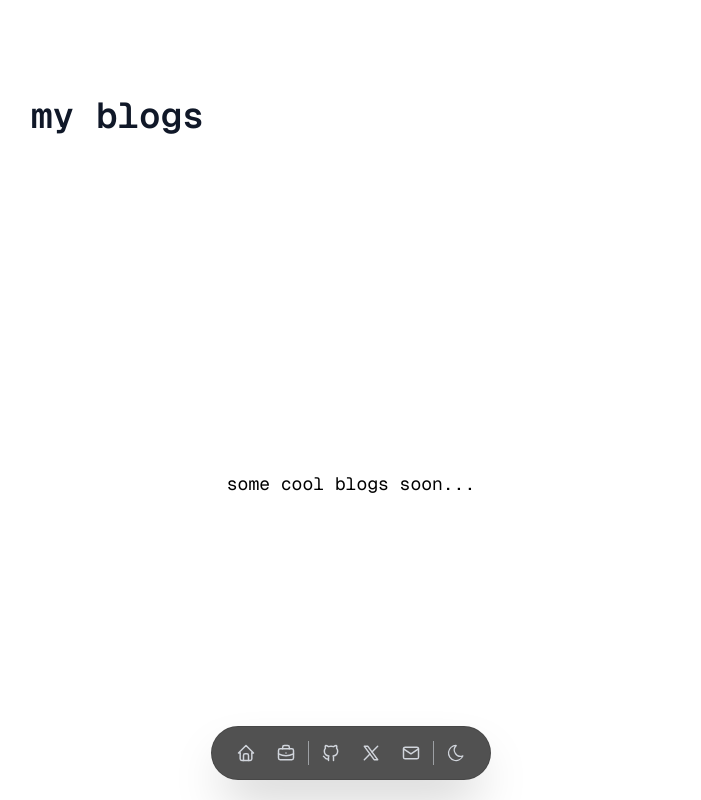
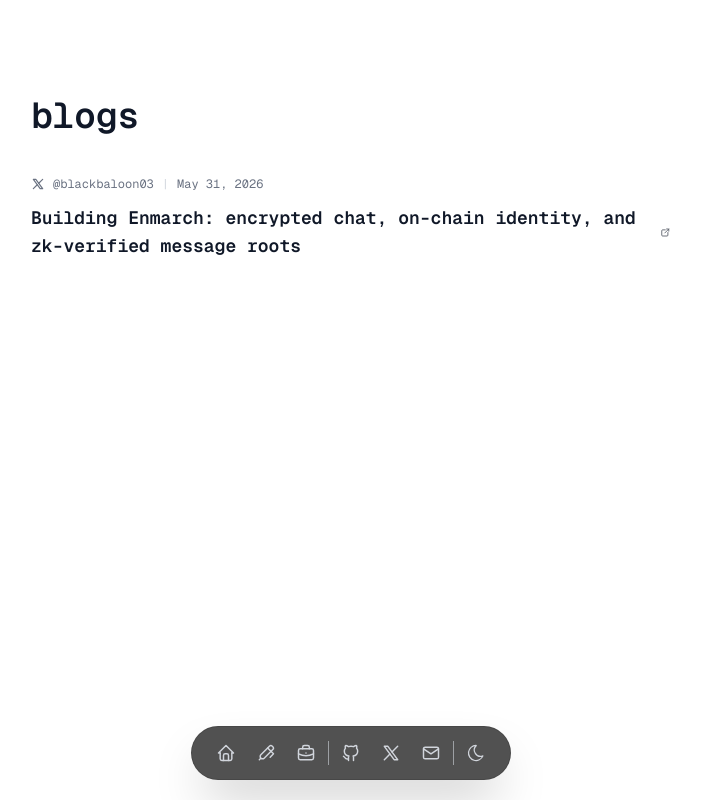
Before and after one commit to Shubbu03/portfolio, a Next.js app: page /blogs in a window 1280 px wide. Shown: the whole page, without its empty margins (289-990 px from the left). Built offline with nearby package versions, Linux system fonts and the light colour scheme.

Commit message:
added blogs page, other small updates

```diff
--- a/app/blogs/page.tsx
+++ b/app/blogs/page.tsx
@@ -1,23 +1,68 @@
 "use client";
 
+import { IconBrandX, IconExternalLink } from "@tabler/icons-react";
 import { motion } from "framer-motion";
+
+const blogPosts = [
+	{
+		title:
+			"Building Enmarch: encrypted chat, on-chain identity, and zk-verified message roots",
+		date: "May 31, 2026",
+		href: "https://x.com/blackbaloon03/status/2060945552863535477",
+	},
+];
 
 export default function Blogs() {
 	return (
 		<>
 			<div className="w-full max-w-2xl mx-auto px-4 pt-16 sm:pt-24 sticky top-0 z-10 bg-white dark:bg-black transition-colors duration-300">
 				<motion.h1
-          className="text-3xl sm:text-4xl font-semibold mb-6 sm:mb-8 text-start text-gray-900 dark:text-white"
+					className="text-3xl sm:text-4xl font-semibold mb-3 sm:mb-4 text-start text-gray-900 dark:text-white"
 					initial={{ opacity: 0, y: -20 }}
 					animate={{ opacity: 1, y: 0 }}
 					transition={{ duration: 0.5 }}
 				>
-          my blogs
+					blogs
 				</motion.h1>
 			</div>
 
-      <div className="flex-grow flex items-center justify-center">
-        <p className="text-lg text-center">some cool blogs soon...</p>
+			<div className="flex-grow w-full max-w-2xl mx-auto px-4 pb-16 sm:pb-24">
+				<div className="divide-y divide-gray-200 dark:divide-gray-700">
+					{blogPosts.map((post, index) => (
+						<motion.article
+							key={post.href}
+							className="py-6"
+							initial={{ opacity: 0, y: 20 }}
+							animate={{ opacity: 1, y: 0 }}
+							transition={{ delay: index * 0.1 + 0.1, duration: 0.35 }}
+						>
+							<a
+								href={post.href}
+								target="_blank"
+								rel="noopener noreferrer"
+								className="group block"
+							>
+								<div className="mb-2 flex items-center gap-2 text-xs text-gray-500 dark:text-gray-400">
+									<IconBrandX size={14} aria-hidden="true" />
+									<span>@blackbaloon03</span>
+									<span className="text-gray-300 dark:text-gray-600">|</span>
+									<time dateTime="2026-05-31">{post.date}</time>
+								</div>
+								<h2 className="inline-flex items-center text-base sm:text-lg font-semibold text-gray-900 dark:text-white">
+									<span className="relative py-1">
+										{post.title}
+										<span className="absolute bottom-0 left-0 h-px w-0 bg-current transition-all duration-300 ease-in-out group-hover:w-full"></span>
+									</span>
+									<IconExternalLink
+										size={15}
+										aria-hidden="true"
+										className="ml-2 opacity-70 transition-opacity group-hover:opacity-100"
+									/>
+								</h2>
+							</a>
+						</motion.article>
+					))}
+				</div>
 			</div>
 		</>
 	);
--- a/app/page.tsx
+++ b/app/page.tsx
@@ -1,5 +1,5 @@
 import Landing from "../components/Landing";
 
 export default function Home() {
-  return <Landing />;
+	return <Landing />;
 }
--- a/components/Dock.tsx
+++ b/components/Dock.tsx
@@ -9,6 +9,7 @@ import {
   IconMail,
   IconMoon,
   IconSun,
+  IconBallpen,
 } from "@tabler/icons-react";
 import { useTheme } from "next-themes";
 
@@ -93,11 +94,11 @@ export default function Dock() {
           label="Home"
           icon={<IconHome size={iconSize} strokeWidth={1.75} />}
         />
-        {/* <DockLink
+         <DockLink
           href="/blogs"
           label="Blogs"
           icon={<IconBallpen size={iconSize} strokeWidth={1.75} />}
-        /> */}
+        />
         <DockLink
           href="/pow"
           label="Proof of Work"
--- a/components/Landing.tsx
+++ b/components/Landing.tsx
@@ -42,14 +42,16 @@ export default function Landing() {
 			<div className="mb-8 text-start w-full max-w-2xl">
 				<h2 className="text-lg sm:text-xl font-semibold mb-2">About</h2>
 				<p className="text-sm sm:text-base text-gray-700 dark:text-gray-300">
-          Building on Solana with Rust, focused on on-chain programs, protocol design, and performance-driven systems. Learning by shipping, breaking things, and refining the details.
+					Building on Solana with Rust, focused on on-chain programs, protocol
+					design, and performance-driven systems. Learning by shipping, breaking
+					things, and refining the details.<b>Superteam India Memeber.</b>
 				</p>
 			</div>
 			<div className="mb-8 w-full max-w-2xl">
 				<h2 className="text-lg sm:text-xl font-semibold mb-2">Experience</h2>
 				<ul className="text-sm sm:text-base text-gray-700 dark:text-gray-300">
 					<li className="mb-1">
-            Learner @{" "}
+						Builder @{" "}
 						<a
 							href="https://www.turbin3.org/"
 							target="_blank"
@@ -61,7 +63,7 @@ export default function Landing() {
 						</a>{" "}
 						<span className="block sm:inline text-xs text-gray-400 sm:ml-1">
 							{" "}
-              Q3 & Q4 2025
+							Q1 2026 & Q3 , Q4 2025
 						</span>
 					</li>
 					<li className="mb-1">
--- a/data/pow-data.ts
+++ b/data/pow-data.ts
@@ -44,7 +44,8 @@ export const ossContributions: OssContribution[] = [
 	{
 		org: "samui-build",
 		repo: "samui-wallet",
-        title: "refactor: update useHandleCopyText hook to accept params at call time #605",
+		title:
+			"refactor: update useHandleCopyText hook to accept params at call time #605",
 		date: "Nov 2025",
 		status: "merged",
 		labels: ["refactor", "hooks"],
@@ -127,9 +128,18 @@ export interface Project {
 
 export const projects: Project[] = [
 	{
+		title: "Enmarch",
+		description:
+			"Private messaging protocol for Solana with local encryption, on-chain X-Wing identity, MagicBlock Private Ephemeral Rollups, and ZK-verified message-root updates.",
+		githubLink: "https://github.com/Turbin3/enmarch",
+		tags: ["Private Messaging", "ZK Proofs", "MagicBlock PER"],
+		category: "web3",
+	},
+	{
 		title: "Veil",
 		description:
-            "Private payment protocol for Solana using MagicBlock Ephemeral Rollups (ER) for privacy-preserving scheduled payments.",
+			"Private payment protocol for Solana using MagicBlock Ephemeral Rollups (ER) for privacy-preserving scheduled payments. Superteam India Grant Recipient.",
+		liveLink: "https://www.npmjs.com/package/@veil-dev/sdk",
 		githubLink: "https://github.com/Shubbu03/veil",
 		tags: ["Ephermeral Rollups", "SDK", "Magicblock"],
 		category: "web3",
@@ -146,7 +156,6 @@ export const projects: Project[] = [
 		title: "Cerebero",
 		description:
 			"Your second brain, where all your thoughts live together. Organize notes, collect links, and never lose an idea again.",
-        liveLink: "https://cerebero.shubbu.dev/",
 		githubLink: "https://github.com/Shubbu03/cerebero",
 		tags: ["Next.js", "Supabase", "Second brain"],
 		category: "web2",
@@ -163,7 +172,6 @@ export const projects: Project[] = [
 		title: "Dinero",
 		description:
 			"A wallet app where you can send and recieve money to your friends or anyone.",
-        liveLink: "https://dinero.shubbu.dev/",
 		githubLink: "https://github.com/Shubbu03/dinero",
 		tags: ["Next.js", "Golang", "Fiat wallet"],
 		category: "web2",
@@ -191,7 +199,6 @@ export const projects: Project[] = [
 		title: "Tick",
 		description:
 			"A subscription tracker app to manage all your subscriptions in one place. Track expenses, visualize your spending habits and categorize them easily.",
-        liveLink: "https://tick.shubbu.dev/",
 		githubLink: "https://github.com/Shubbu03/tick",
 		tags: ["Next.js", "Cloudinary", "Subscription tracker"],
 		category: "web2",
```
Also changed, not shown: app/pow/page.tsx (+29 -9 lines), app/layout.tsx (indentation only). Lines whose indentation alone changed are shown as unchanged.
